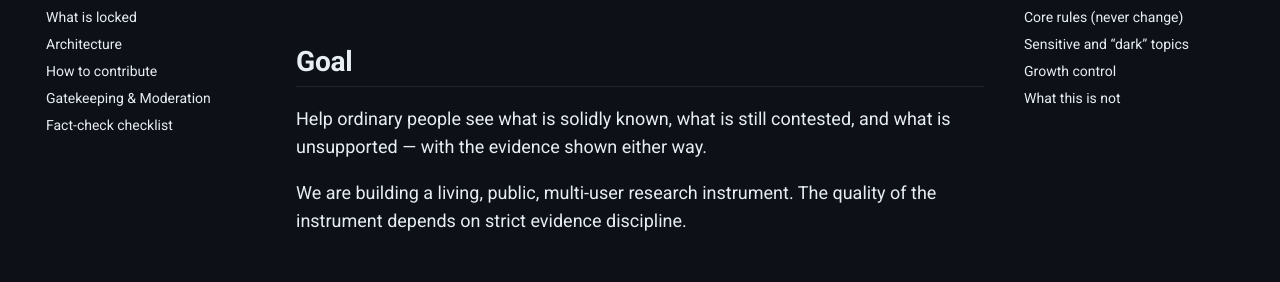
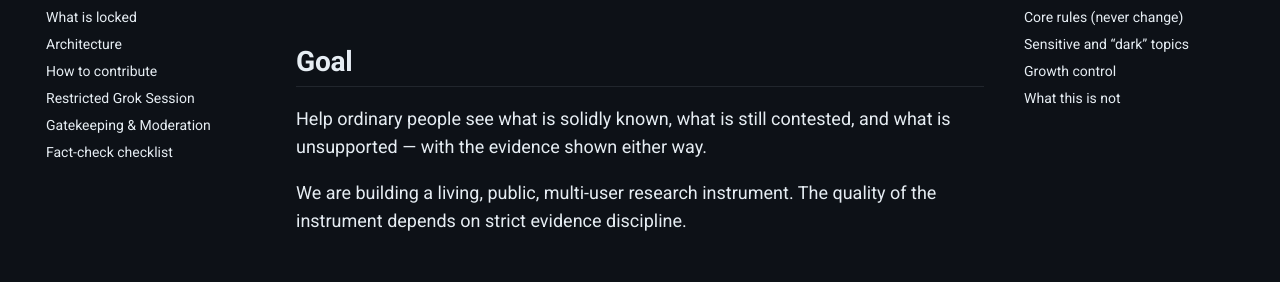
Before and after one commit to BnBCleaners/truth-map, an MkDocs documentation site: the page built from docs/about/purpose.md, in a window 1280 px wide. Shown: the part 196-478 px from the top of the page. Built offline with MkDocs 1.6.1 and Material for MkDocs 9.7.7, drawn with Linux system fonts in a browser that asks for light colours; comment, search, counter and statistics services are not loaded.

Commit message:
Nav: add Restricted Grok Session under How this works

```diff
--- a/mkdocs.yml
+++ b/mkdocs.yml
@@ -46,6 +46,7 @@ nav:
     - What is locked: about/what-is-locked.md
     - Architecture: about/architecture.md
     - How to contribute: about/contributing.md
+    - Restricted Grok Session: contribute/session.md
     - Gatekeeping & Moderation: about/gatekeeping.md
     - Fact-check checklist: about/fact-check-checklist.md
   - Topics:
```
